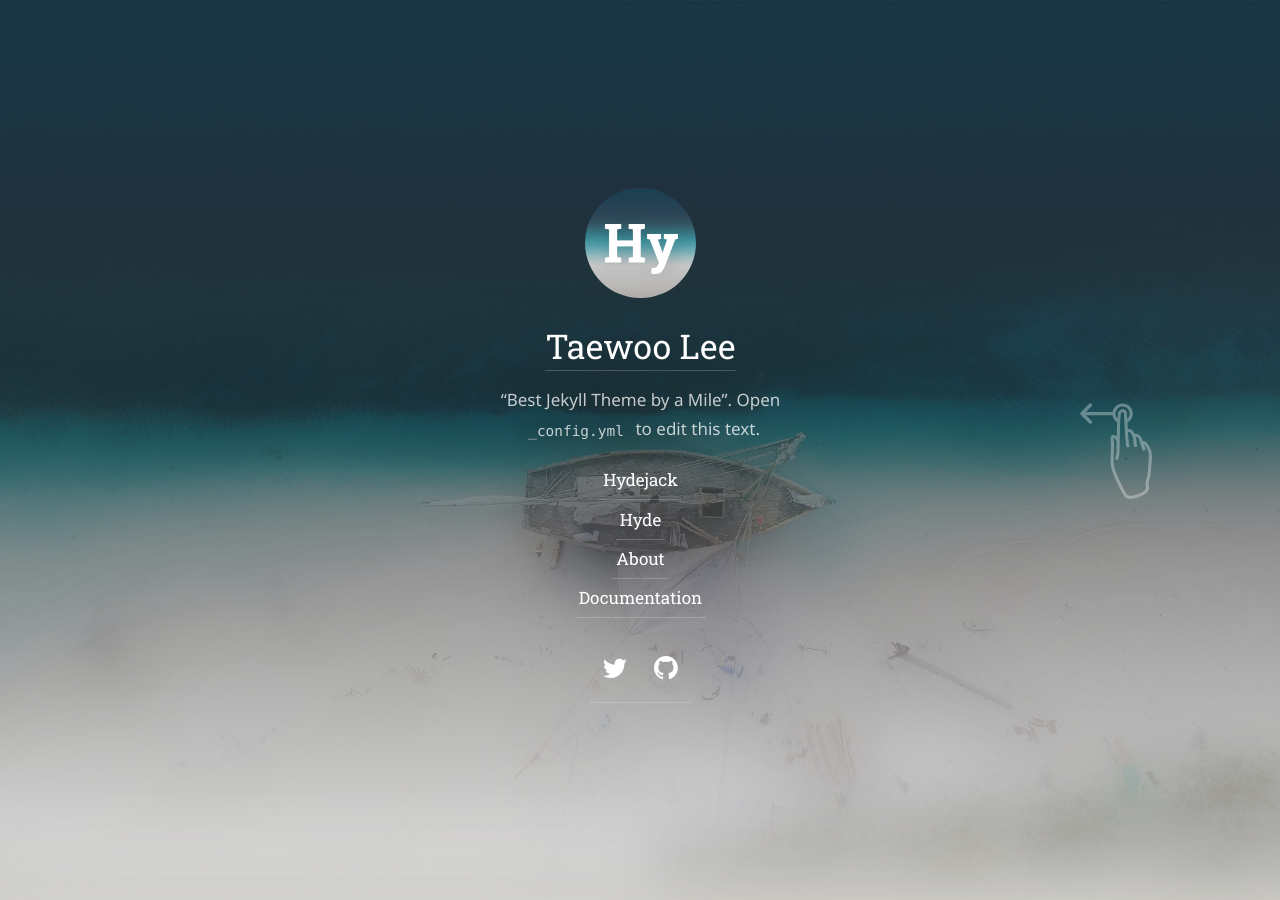
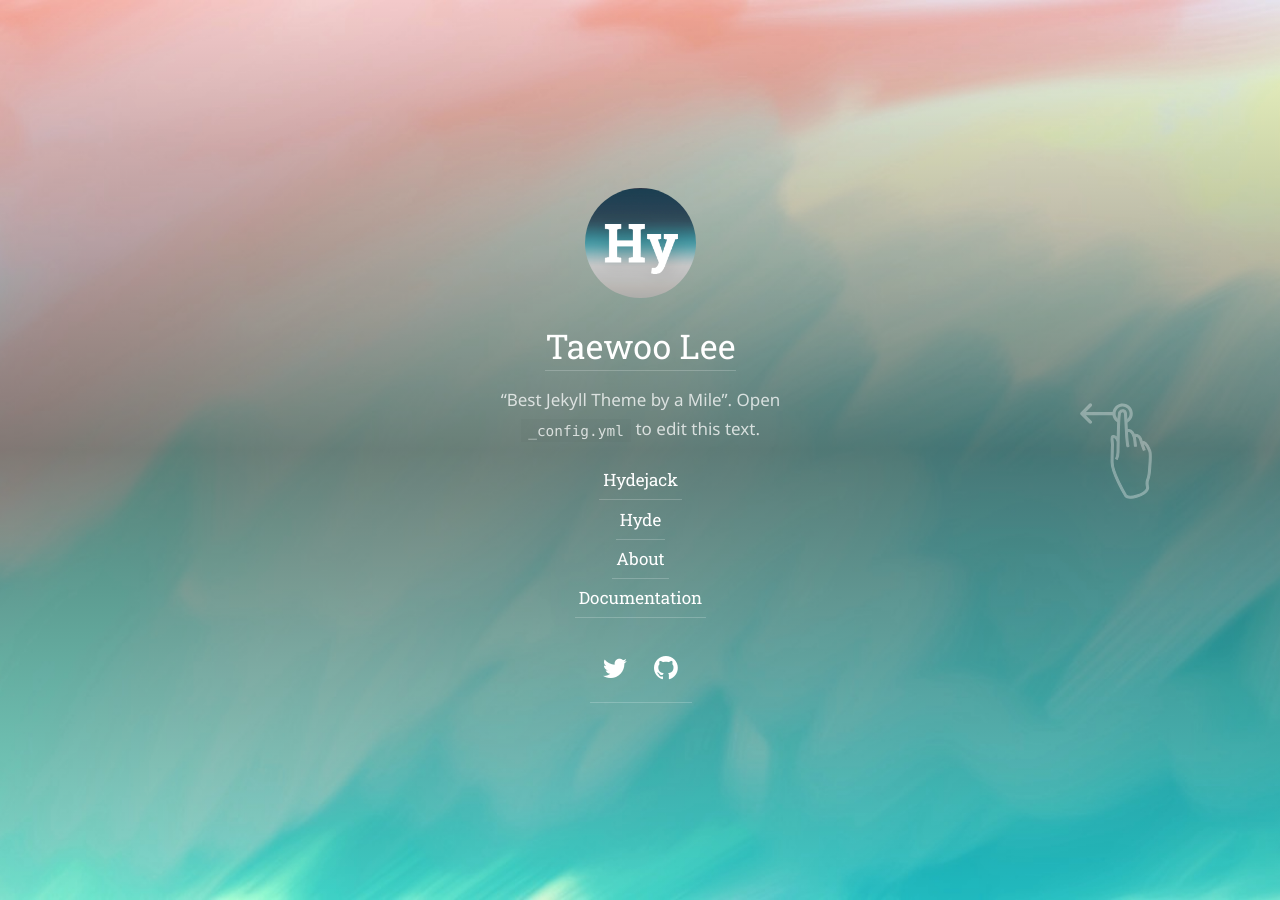
Before and after one commit to TaeWoo21/past_TaeWoo21.github.io, a Jekyll site: the page built from index.html, in a window 1280 px wide. Built offline with Jekyll 4.4.1, drawn with Linux system fonts in a browser that asks for light colours; some web fonts are replaced; the list of posts is cut into pages by our own code.

Commit message:
Update _config.yml

```diff
--- a/_config.yml
+++ b/_config.yml
@@ -72,7 +72,7 @@ paginate_path:         /page-:num/
 # ========================================================================================
 
 # Sidebar image and theme color of the site.
-accent_image:          /assets/img/sidebar-bg.jpg
+accent_image:          /assets/img/mysidebar.jpeg
 accent_color:          rgb(79,177,186)
 
 # This is used for the `theme-color` meta tag,
```
